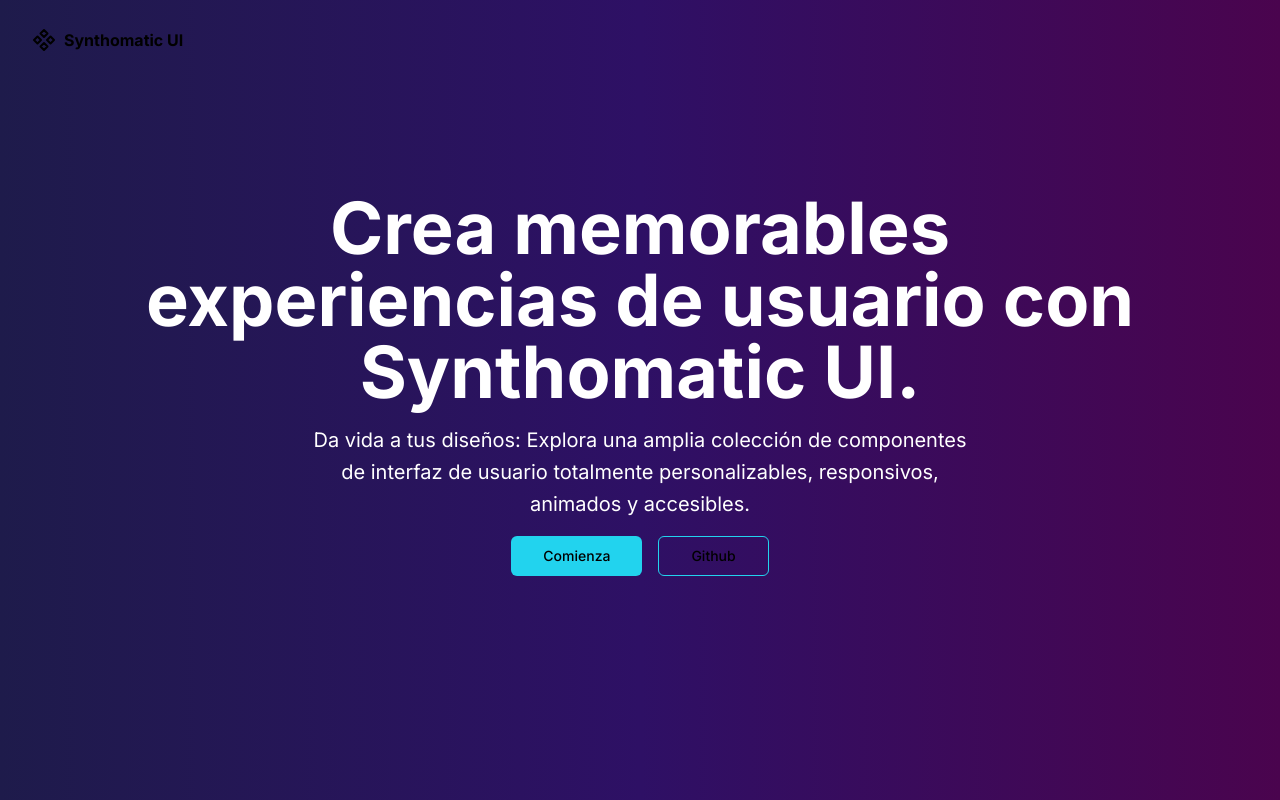
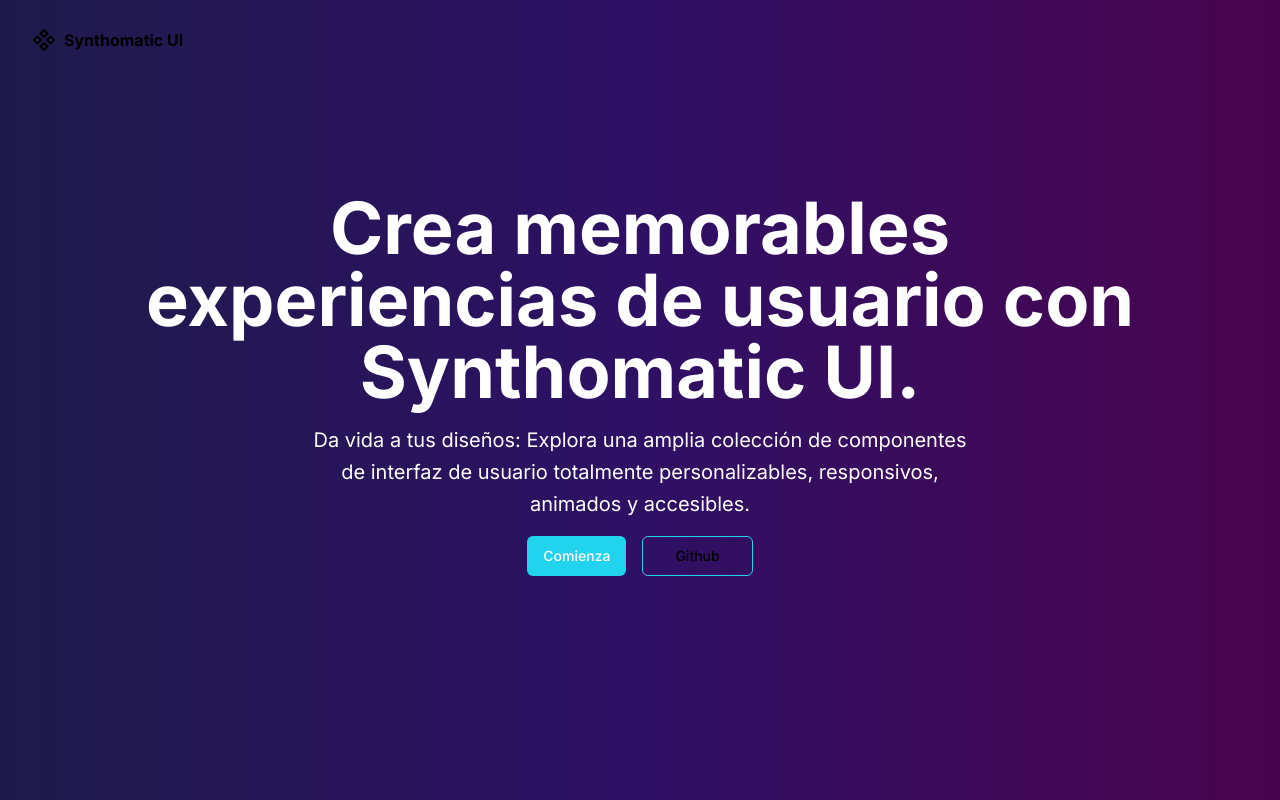
Before and after one commit to edureyesm/synthomatic, a Next.js app: page / in a window 1280 px wide. Built offline with nearby package versions, Linux system fonts and the light colour scheme.

Commit message:
wip: button refactor with react aria and framer motion

```diff
--- a/app/page.tsx
+++ b/app/page.tsx
@@ -2,7 +2,7 @@
 import Link from "next/link";
 import { Component } from "lucide-react";
 
-import { Button } from "@/components/ui/button";
+import { Button } from "@/components/ui/button/button";
 
 export default function Home() {
   const shoot = (message: string, e: any) => {
@@ -34,12 +34,9 @@ export default function Home() {
               animados y accesibles.
             </p>
             <div className="space-x-4">
-              <Link
-                className="inline-flex h-10 items-center justify-center rounded-md bg-cyan-400 px-8 text-sm font-medium transition-colors"
-                href="/"
-              >
-                Comienza
-              </Link>
+              <Button asChild>
+                <Link href="/">Comienza</Link>
+              </Button>
               <Link
                 className="inline-flex h-10 items-center justify-center rounded-md border border-cyan-400 px-8 text-sm font-medium transition-colors"
                 href="https://github.com/edureyesm/synthomatic"
--- a/components/ui/button.tsx
+++ /dev/null
@@ -1,53 +0,0 @@
-import * as React from "react";
-import { Slot } from "@radix-ui/react-slot";
-import { cva, type VariantProps } from "class-variance-authority";
-
-import { cn } from "@/lib/utils";
-
-const buttonVariants = cva(
-  "inline-flex items-center justify-center rounded-md text-sm font-medium ring-offset-white transition-colors focus-visible:outline-none focus-visible:ring-2 focus-visible:ring-cyan-400 focus-visible:ring-offset-2 disabled:pointer-events-none disabled:opacity-50",
-  {
-    variants: {
-      variant: {
-        default: "bg-cyan-400 text-white hover:bg-cyan-400/90",
-        destructive: "bg-red-500 text-white hover:bg-red-500/90",
-        outline:
-          "border border-cyan-400 bg-white hover:bg-cyan-400 hover:text-white",
-        secondary: "bg-white text-cyan-400 hover:bg-white/80",
-        link: "text-cyan-400 underline-offset-4 hover:underline",
-      },
-      size: {
-        default: "h-10 px-4 py-2",
-        sm: "h-9 rounded-md px-3",
-        lg: "h-11 rounded-md px-8",
-        icon: "h-10 w-10",
-      },
-    },
-    defaultVariants: {
-      variant: "default",
-      size: "default",
-    },
-  },
-);
-
-export interface ButtonProps
-  extends React.ButtonHTMLAttributes<HTMLButtonElement>,
-    VariantProps<typeof buttonVariants> {
-  asChild?: boolean;
-}
-
-const Button = React.forwardRef<HTMLButtonElement, ButtonProps>(
-  ({ className, variant, size, asChild = false, ...props }, ref) => {
-    const Comp = asChild ? Slot : "button";
-    return (
-      <Comp
-        className={cn(buttonVariants({ variant, size, className }))}
-        ref={ref}
-        {...props}
-      />
-    );
-  },
-);
-Button.displayName = "Button";
-
-export { Button, buttonVariants };
--- /dev/null
+++ b/components/ui/button/button.tsx
@@ -0,0 +1,89 @@
+"use client";
+
+import * as React from "react";
+import { Slot } from "@radix-ui/react-slot";
+import { FocusRing, useButton } from "react-aria";
+import { motion, useAnimation } from "framer-motion";
+import { cva, type VariantProps } from "class-variance-authority";
+
+import { cn } from "@/lib/utils";
+
+const buttonVariants = cva(
+  "inline-flex touch-none select-none items-center justify-center rounded-md text-sm font-medium transition-colors focus:outline-none disabled:pointer-events-none disabled:opacity-50",
+  {
+    variants: {
+      variant: {
+        default: "bg-cyan-400 text-white hover:bg-cyan-400/90",
+        destructive: "bg-red-500 text-white hover:bg-red-500/90",
+        outline:
+          "border border-cyan-400 bg-white hover:bg-cyan-400 hover:text-white",
+        secondary: "bg-white text-cyan-400 hover:bg-white/80",
+        link: "text-cyan-400 underline-offset-4 hover:underline",
+      },
+      size: {
+        default: "h-10 px-4 py-2",
+        sm: "h-9 rounded-md px-3",
+        lg: "h-11 rounded-md px-8",
+        icon: "h-10 w-10",
+      },
+    },
+    defaultVariants: {
+      variant: "default",
+      size: "default",
+    },
+  },
+);
+
+export interface ButtonProps
+  extends React.ButtonHTMLAttributes<HTMLButtonElement>,
+    VariantProps<typeof buttonVariants> {
+  asChild?: boolean;
+}
+
+const Button = React.forwardRef<HTMLButtonElement, ButtonProps>(
+  ({ className, variant, size, asChild = false, ...props }) => {
+    let controls = useAnimation();
+    let ref = React.useRef<HTMLButtonElement>(null);
+    let { buttonProps } = useButton(
+      {
+        onPressStart: () => {
+          controls.stop();
+          controls.set({ opacity: 0.5 });
+        },
+        onPressEnd: () => {
+          controls.start({ opacity: 1, transition: { duration: 0.4 } });
+        },
+        onPress: () => {
+          props.onClick;
+        },
+      },
+      ref,
+    );
+
+    if (asChild)
+      return (
+        <FocusRing focusRingClass="ring ring-offset-2 ring-offset-white">
+          <Slot
+            className={cn(buttonVariants({ variant, size, className }))}
+            {...buttonProps}
+            {...props}
+          />
+        </FocusRing>
+      );
+
+    return (
+      <FocusRing focusRingClass="ring ring-offset-2 ring-offset-white">
+        <motion.button
+          animate={controls}
+          style={{ WebkitTapHighlightColor: "transparent" }}
+          className={cn(buttonVariants({ variant, size, className }))}
+          {...buttonProps}
+          {...props}
+        />
+      </FocusRing>
+    );
+  },
+);
+Button.displayName = "Button";
+
+export { Button, buttonVariants };
```
